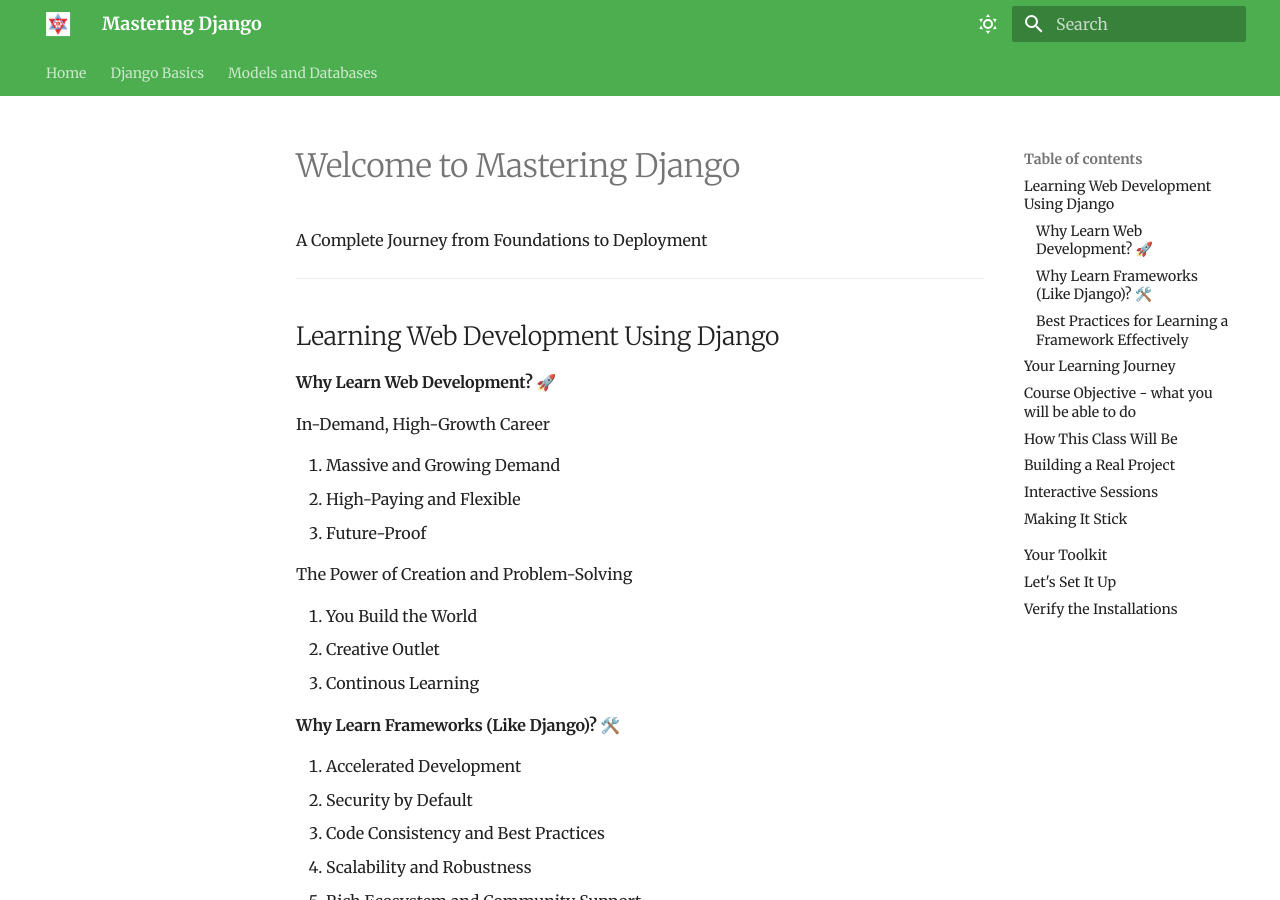
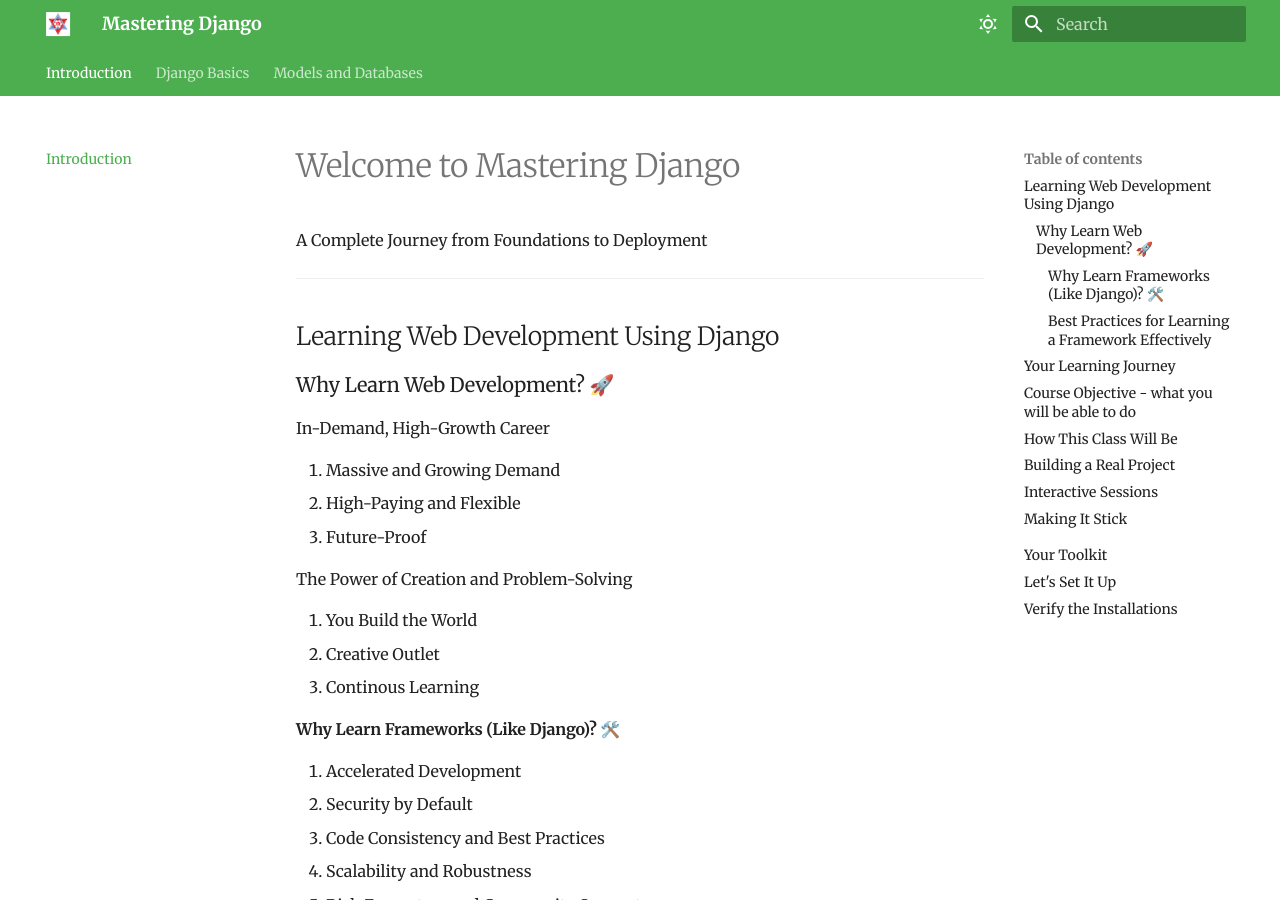
Before and after one commit to ritushishir/mastering-django, an MkDocs documentation site: the page built from docs/index.md, in a window 1280 px wide and 900 px high. Built offline with MkDocs 1.6.1 and Material for MkDocs 9.7.7, drawn with Linux system fonts in a browser that asks for light colours; some of the changed lines change nothing that is shown.

Commit message:
restructure docs and links

```diff
--- a/docs/Introduction/introduction-to-mastering-django.md
+++ b/docs/index.md
@@ -6,7 +6,7 @@
 
 ## Learning Web Development Using Django
 
-#### Why Learn Web Development? 🚀
+### Why Learn Web Development? 🚀
 
 In-Demand, High-Growth Career
 
@@ -34,51 +34,51 @@
 2. Learn the How Behind the Magic
 3. Build Real Projects
 
-![alt text](../introduction/assets/why-learn-django.png)
+![why-learn-django](introduction/assets/why-learn-django.png)
 
 ---
 
 ## Your Learning Journey
 
-![your-learning-journey](../introduction/assets/your-learning-journey.png)
+![your-learning-journey](introduction/assets/your-learning-journey.png)
 
 ---
 
 ## Course Objective - what you will be able to do
 
-![course-objective](../introduction/assets/course-objective-what-you-will-be-able-to-do.png)
+![course-objective](introduction/assets/course-objective-what-you-will-be-able-to-do.png)
 
 ---
 
 ## How This Class Will Be
 
-![how-this-class-will-be](../introduction/assets/how-this-class-will-be.png)
+![how-this-class-will-be](introduction/assets/how-this-class-will-be.png)
 
 ---
 
 ## Building a Real Project
 
-![we-are-building-a-real-project](../introduction/assets/we-are-building-a-real-project.png)
+![we-are-building-a-real-project](introduction/assets/we-are-building-a-real-project.png)
 
 ---
 
 ## Interactive Sessions
 
-![interactive-code-alongs](../introduction/assets/interactive-code-alongs.png)
+![interactive-code-alongs](introduction/assets/interactive-code-alongs.png)
 
 ## Making It Stick
 
-## ![making-it-stick](../introduction/assets/making-it-stick.png)
+## ![making-it-stick](introduction/assets/making-it-stick.png)
 
 ## Your Toolkit
 
-![your-toolkit](../introduction/assets/your-toolkit.png)
+![your-toolkit](introduction/assets/your-toolkit.png)
 
 ---
 
 ## Let's Set It Up
 
-![lets-set-it-up](../introduction/assets/lets-get-ready.png)
+![lets-set-it-up](introduction/assets/lets-get-ready.png)
 
 ## Verify the Installations
 
--- a/mkdocs.yml
+++ b/mkdocs.yml
@@ -52,10 +52,9 @@
 
 #--- navigation structure ---
 nav:
-  - Home: introduction/introduction-to-mastering-django.md
+  - Introduction: index.md
   - Django Basics:
       - Introduction to Django: unit-1/introduction-to-django.md
-      - Installation: unit-1/installation.md
       - Virtual Environments: unit-1/virtual-environment.md
       - Setup a Project: unit-1/project-setup.md
       - Project and App Structure: unit-1/project-and-app-structure.md
```
Also changed, not shown: docs/unit-1/installation.md (deleted).
